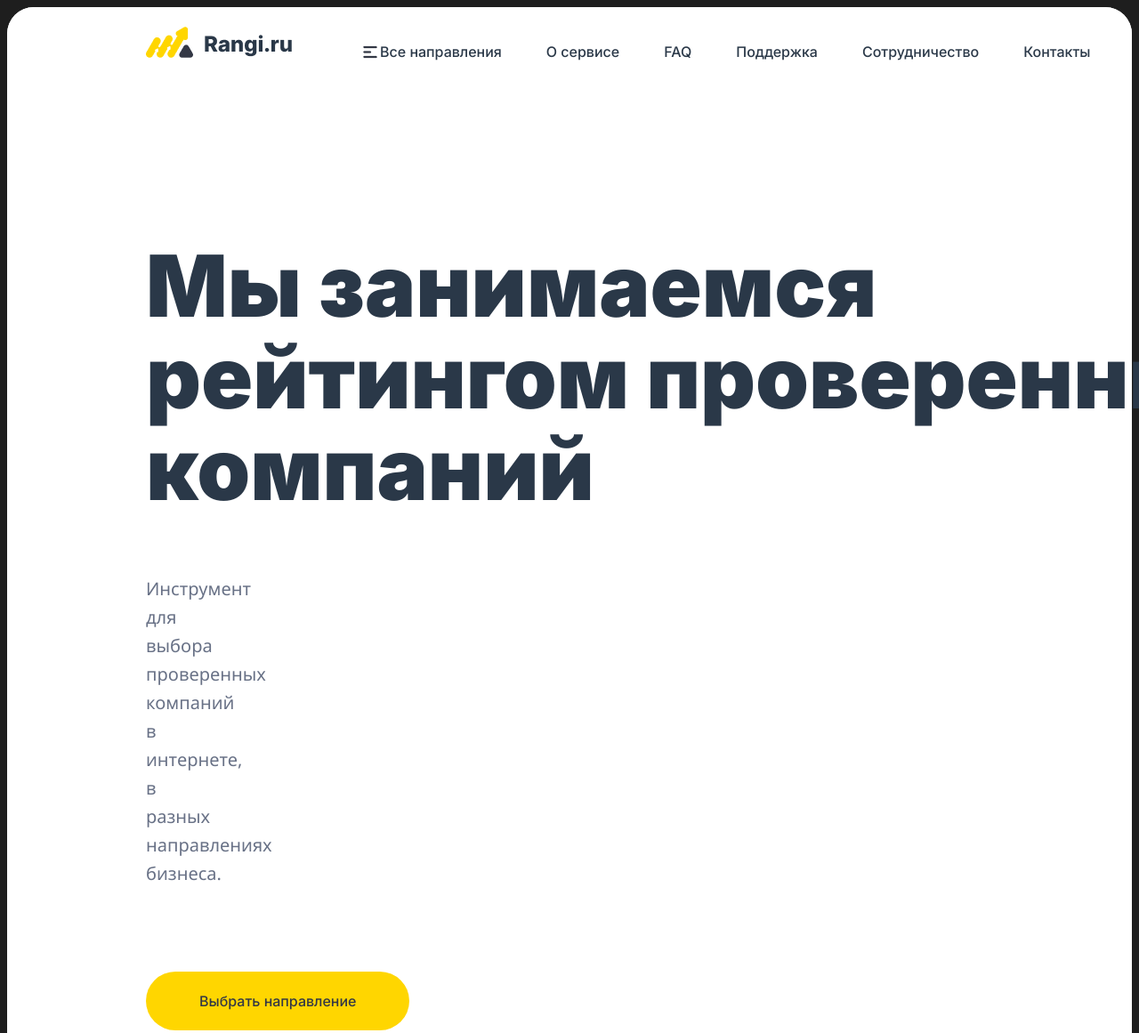
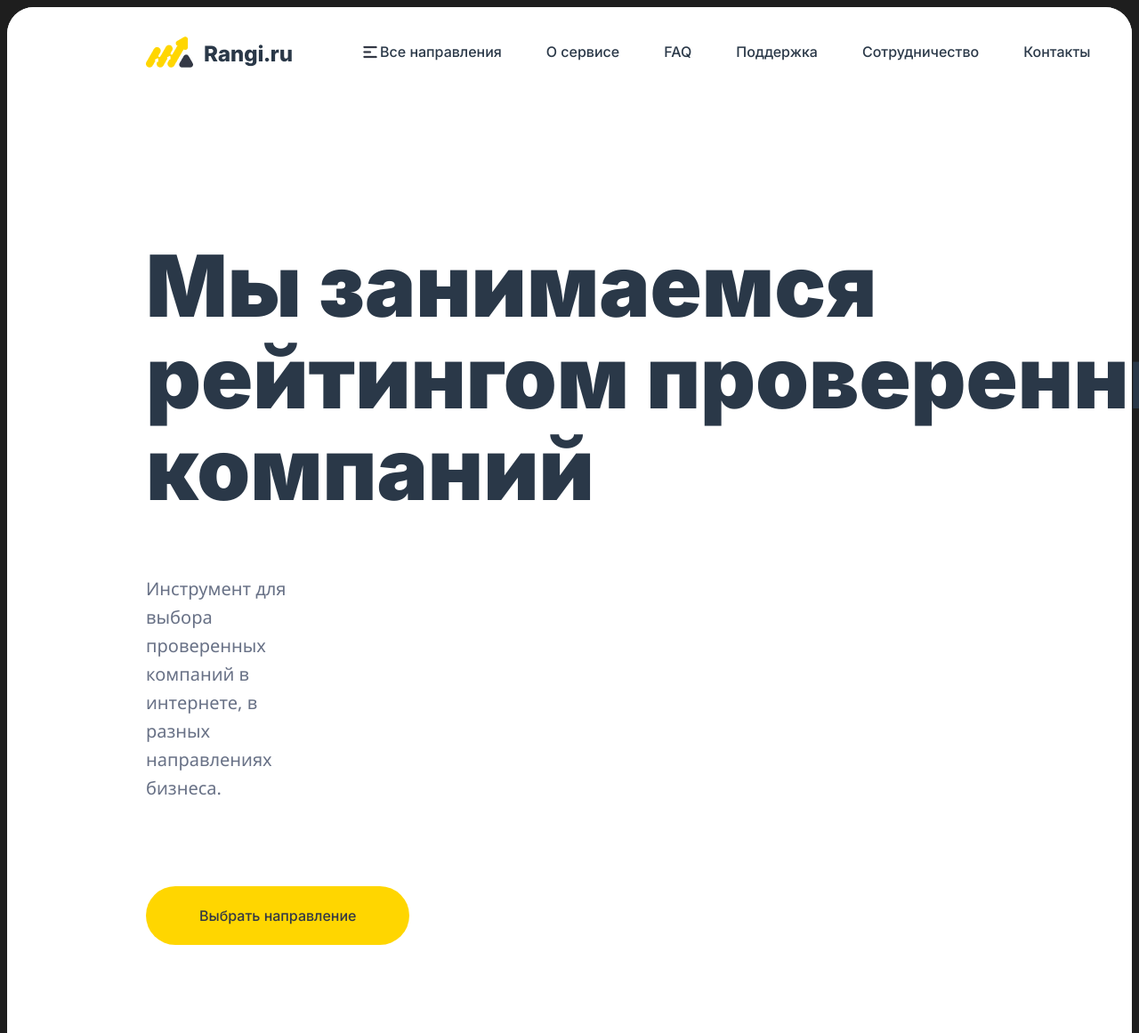
Before and after one commit to vanidos/Rangi_test_Eroshin, a plain HTML site: page index.html in a window 1280 px wide. Shown: the top 1161 px of the page at 89% size. Drawn offline with Linux system fonts and the light colour scheme; a web font is replaced by a local one.

Commit message:
header fixed

```diff
--- a/styles.css
+++ b/styles.css
@@ -86,7 +86,7 @@ a{
 .nav__bar{
     display: flex;
     flex-direction: row;
-    align-items:start;
+    align-items: center;
     color: #2A3848;
     text-decoration: none;
 }
@@ -222,7 +222,7 @@ a{
 
 .article__area{
     padding-top: 50px;
-    padding-right: 1350px;
+    padding-right: 780px;
 }
 
 .article__text{
```
Also changed, not shown: index.html (+0 -1 lines).
